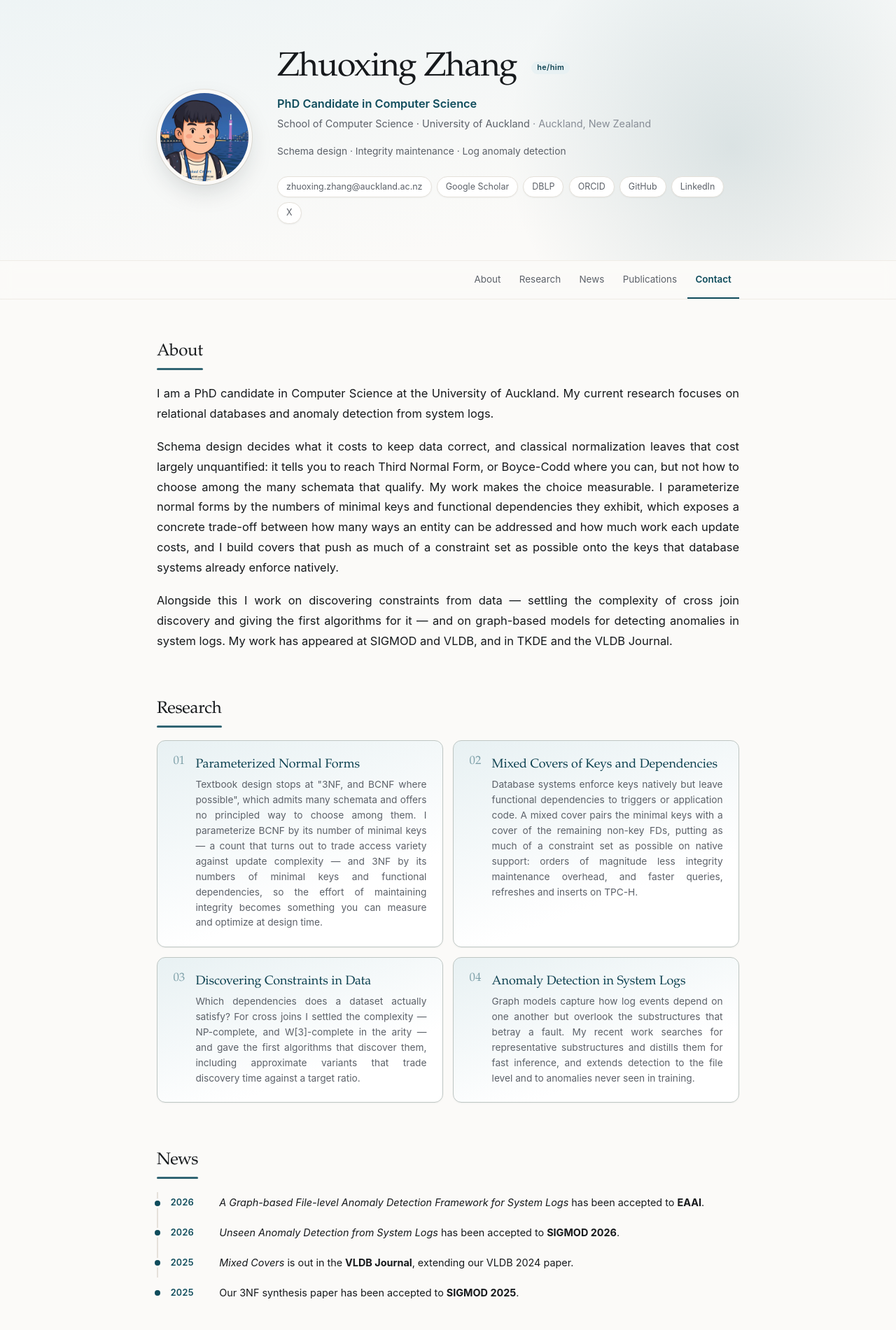
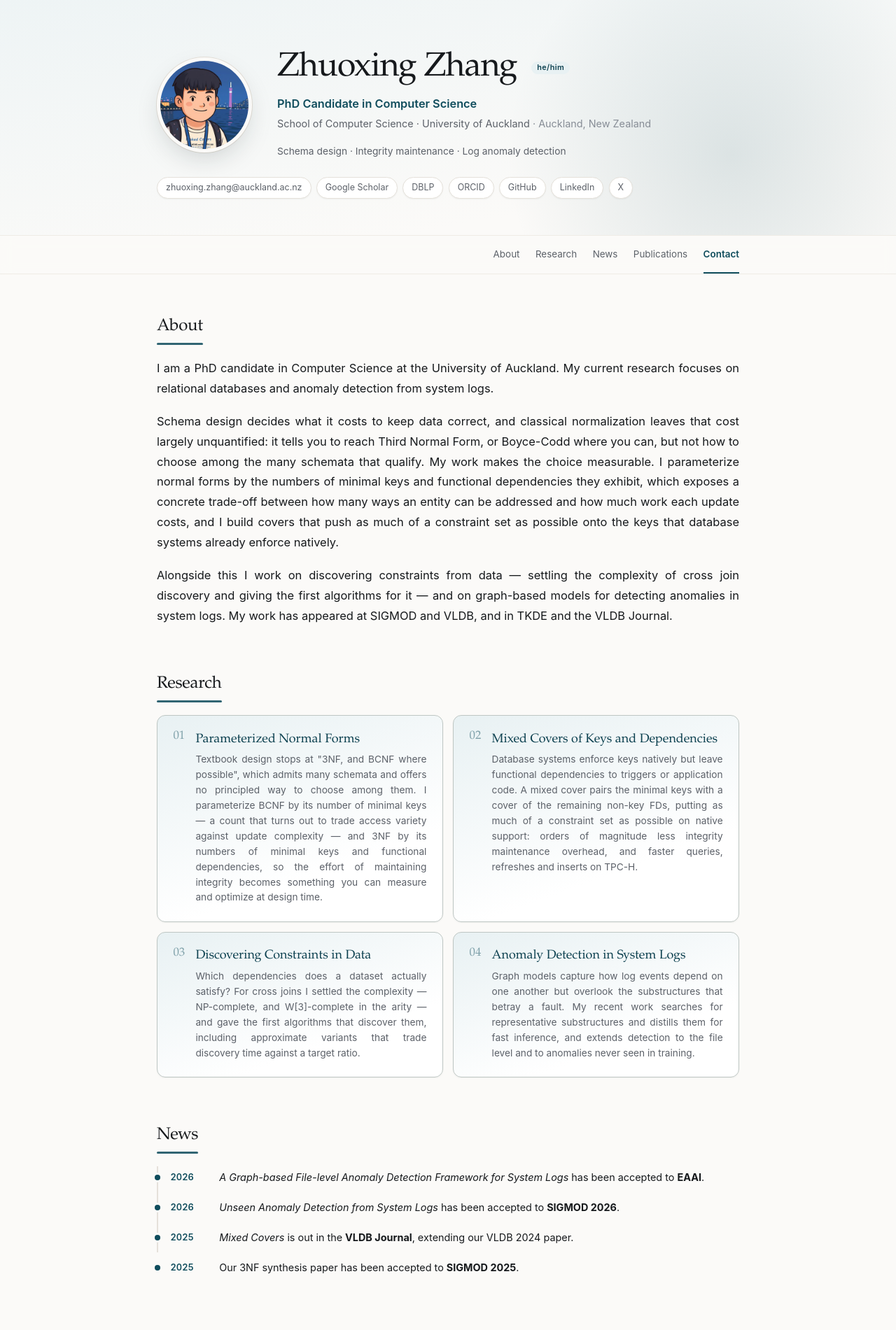
Before and after one commit to zhuoxingzhang/zhuoxingzhang.github.io, a Jekyll site: the page built from index.html, in a window 1280 px wide. Shown: the top 1901 px of the page at 70% size. Built offline with Jekyll 4.4.1, drawn with Linux system fonts in a browser that asks for light colours.

Commit message:
Line the nav and hero links up with the column below
Two separate causes, both real:

The nav links carried .7rem of horizontal padding, so while the list box ended
exactly on the column edge, the word "Contact" stopped 12px short of it — and a
word is what the eye lines up, not a box. Spacing now comes from the list's gap
instead, leaving the last item's text flush.

The links row sat inside .hero-text, the grid column beside the portrait, so it
began 172px in from the left edge every block below it starts on: 660px wide
against 832px. It now spans both columns and matches.

Audited every block's edges against the content column at 1440px and 375px
afterwards; hero, nav, main and footer containers share one box, and their
contents share another. The portrait now starts on the content edge too.

Co-Authored-By: Claude Opus 4.8 <noreply@anthropic.com>

```diff
--- a/_includes/hero.html
+++ b/_includes/hero.html
@@ -37,7 +43,6 @@
         <li><a class="is-cv" href="{{ p.cv | relative_url }}">CV</a></li>
       {% endif %}
     </ul>
-    </div>
 
   </div>
 </header>
--- a/assets/css/site.css
+++ b/assets/css/site.css
@@ -118,7 +118,8 @@ a:hover { text-decoration: underline; text-underline-offset: 2px; }
   padding: 4.5rem var(--pad) 3.25rem;
   display: grid;
   grid-template-columns: auto minmax(0, 1fr);
-  gap: 2.25rem;
+  column-gap: 2.25rem;
+  row-gap: 1.6rem;
   align-items: center;
 }
 
@@ -188,9 +189,13 @@ a:hover { text-decoration: underline; text-underline-offset: 2px; }
 }
 
 .hero-links {
+  /* Spans the portrait column too, so the row starts on the same left edge as
+     the sections below rather than behind the portrait. Row spacing comes from
+     the grid's row-gap. */
+  grid-column: 1 / -1;
   list-style: none;
   display: flex; flex-wrap: wrap; gap: .45rem;
-  margin: 1.5rem 0 0; padding: 0;
+  margin: 0; padding: 0;
 }
 .hero-links a {
   display: inline-block;
@@ -251,7 +256,10 @@ a:hover { text-decoration: underline; text-underline-offset: 2px; }
 }
 .nav ul {
   list-style: none;
-  display: flex; gap: .25rem;
+  /* Spacing comes from the gap, not from padding on the links. Padding would
+     inset the last item's text from the column edge, leaving "Contact" short of
+     the right edge that every block below lines up on. */
+  display: flex; gap: 1.4rem;
   margin: 0; padding: 0;
   overflow-x: auto;
   scrollbar-width: none;
@@ -259,7 +267,7 @@ a:hover { text-decoration: underline; text-underline-offset: 2px; }
 .nav ul::-webkit-scrollbar { display: none; }
 .nav a {
   display: block;
-  padding: .95rem .7rem;
+  padding: .95rem 0;
   font-size: .84rem;
   color: var(--muted);
   white-space: nowrap;
```
Also changed, not shown: other parts of _includes/hero.html (+6 -0 lines). Lines whose indentation alone changed are shown as unchanged.
